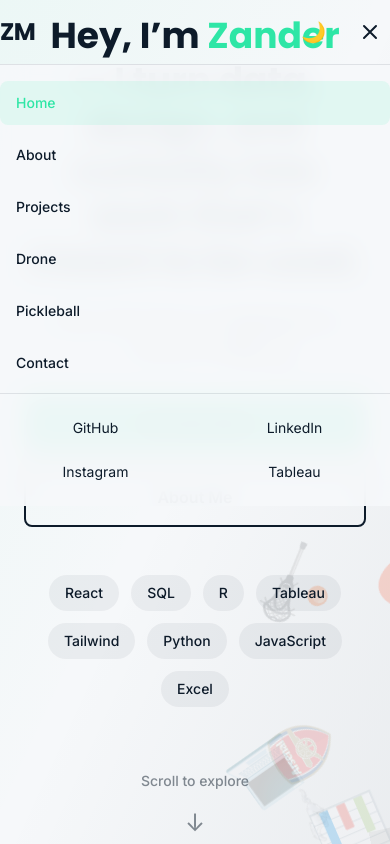
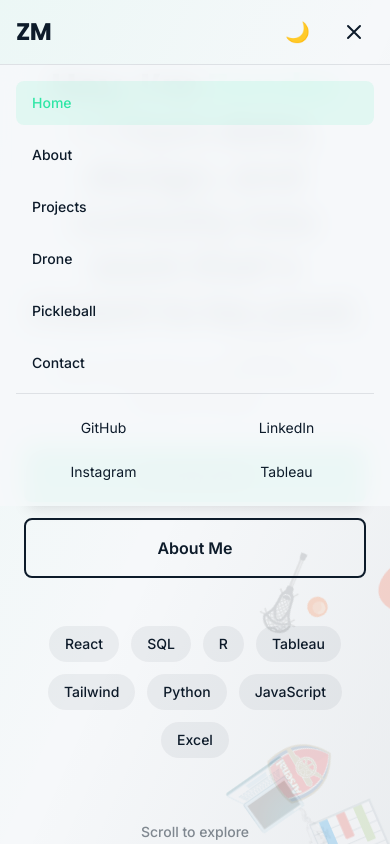
Before and after one commit to Zander-M75/Personal-Website, a React (Vite) app: page / in a window 390 px wide. Both pictures are taken after a click on the button 370 px from the left and 32 px from the top of the page. Shown: the top 844 px of the page. Built offline with nearby package versions, Linux system fonts and the light colour scheme; grey boxes are pictures that could not be loaded.

Commit message:
nav padding for mobile

```diff
--- a/src/components/Hero.jsx
+++ b/src/components/Hero.jsx
@@ -39,7 +39,7 @@
   return (
     <section
       id="home"
-      className="min-h-screen flex items-center justify-center relative overflow-hidden"
+      className="min-h-screen flex items-center justify-center relative overflow-hidden pt-16 md:pt-20"
     >
       {/* Background Gradient */}
       <div className="absolute inset-0 bg-gradient-to-br from-mint/5 via-transparent to-navy/5 dark:from-mint/10 dark:to-navy/20" />
--- a/src/components/Navigation.jsx
+++ b/src/components/Navigation.jsx
@@ -46,7 +46,7 @@
           : 'bg-transparent'
       }`}
     >
-      <div className="container-width">
+      <div className="container-width px-4 md:px-6">
         <div className="flex items-center justify-between h-16 md:h-20">
           {/* Logo */}
           <a
@@ -128,7 +128,7 @@
             exit={{ opacity: 0, height: 0 }}
             className="md:hidden bg-offwhite/95 dark:bg-navy/95 backdrop-blur-md border-t border-navy/10 dark:border-offwhite/10"
           >
-            <div className="container-width py-4 space-y-2">
+            <div className="container-width px-4 md:px-6 py-4 space-y-2">
               {navLinks.map((link) => (
                 <a
                   key={link.name}
```
